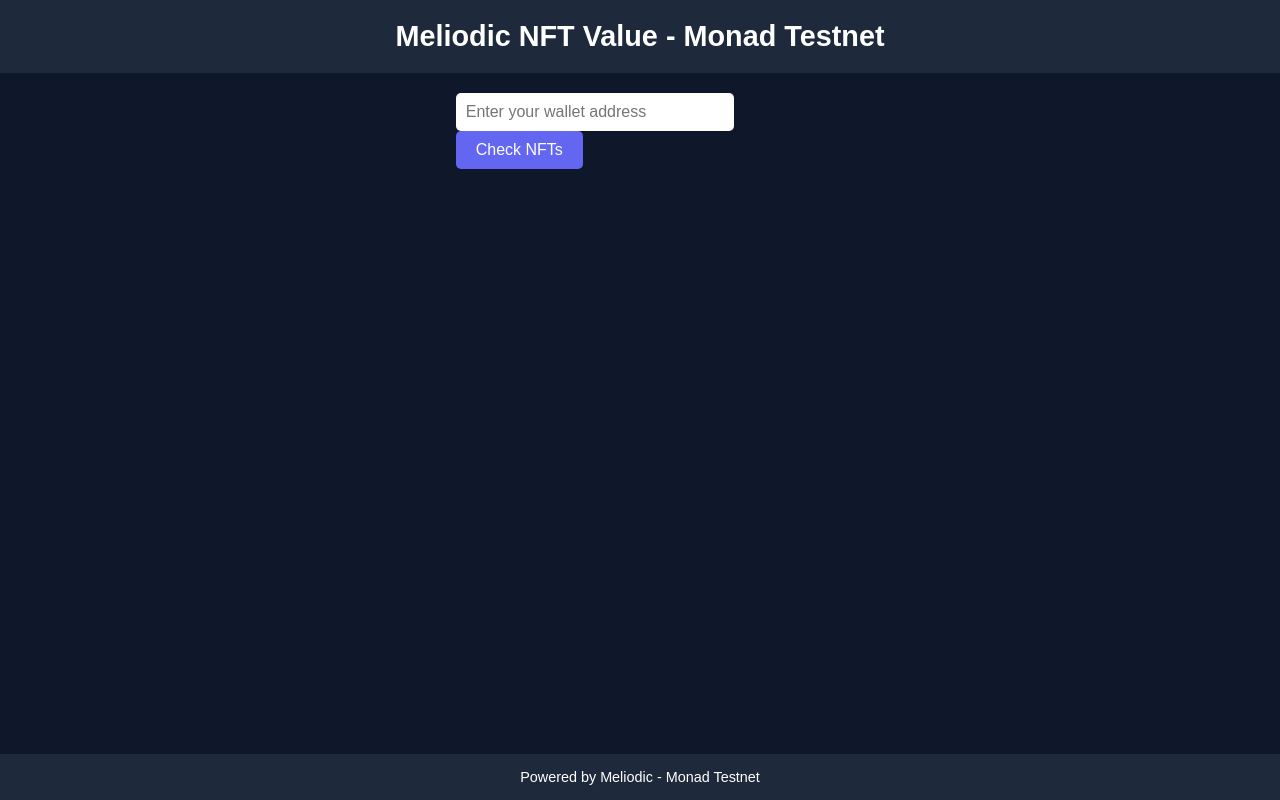
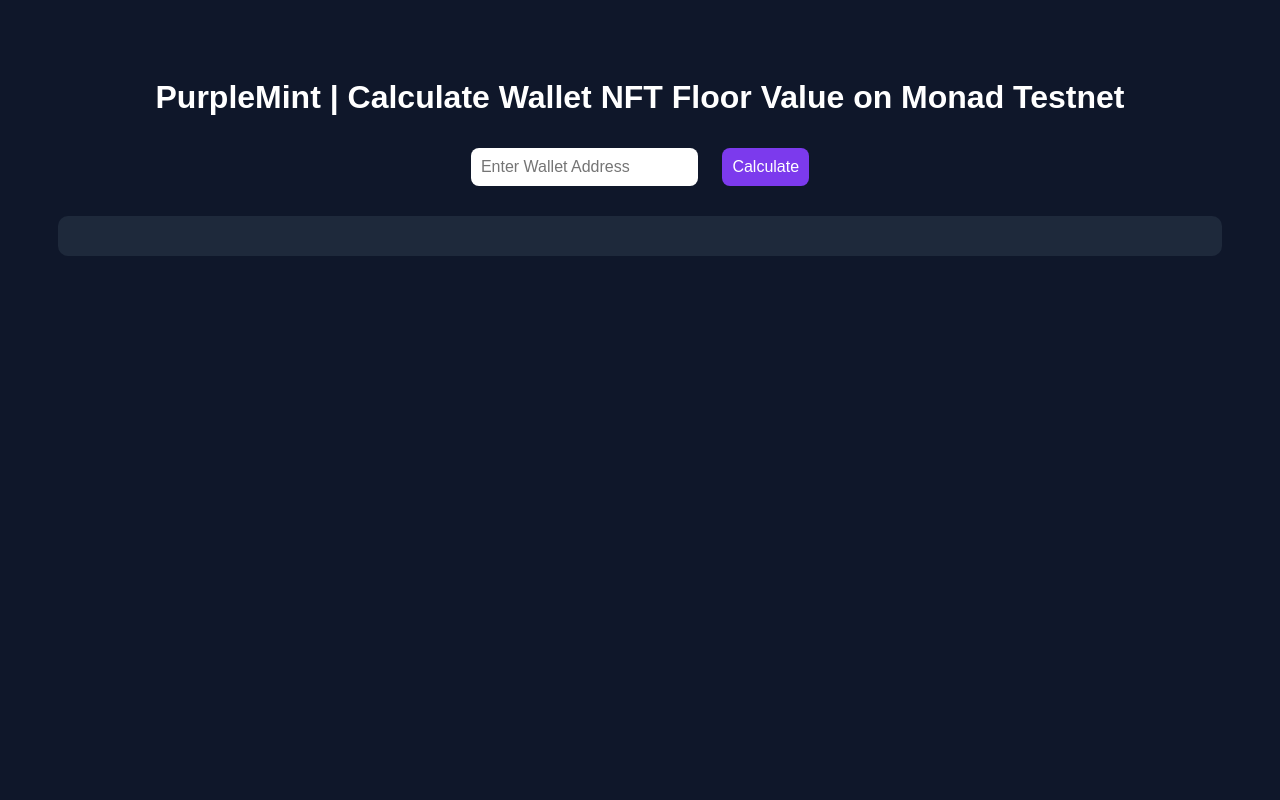
Before and after one commit to meliodic7/Purple-mint-value, a plain HTML site: page index.html in a window 1280 px wide. Drawn offline with Linux system fonts and the light colour scheme.

Commit message:
Update index.html

```diff
--- a/index.html
+++ b/index.html
@@ -3,129 +3,89 @@
 <head>
   <meta charset="UTF-8">
   <meta name="viewport" content="width=device-width, initial-scale=1.0">
-  <title>Meliodic NFT Value - Monad Testnet</title>
+  <title>PurpleMint | NFT Value</title>
   <style>
     body {
-      font-family: 'Arial', sans-serif;
-      background: #0f172a;
+      font-family: Arial, sans-serif;
+      background-color: #0f172a;
       color: #fff;
-      margin: 0;
-      padding: 0;
-      display: flex;
-      flex-direction: column;
-      min-height: 100vh;
+      text-align: center;
+      padding: 50px;
     }
-    header {
-      background: #1e293b;
-      padding: 20px;
-      text-align: center;
-      font-size: 1.8em;
-      font-weight: bold;
-    }
-    main {
-      flex: 1;
-      padding: 20px;
-      max-width: 900px;
-      margin: 0 auto;
-    }
-    input[type="text"] {
-      width: 70%;
+    input, button {
       padding: 10px;
-      font-size: 1em;
-      border-radius: 5px;
+      margin: 10px;
+      font-size: 16px;
+      border-radius: 8px;
       border: none;
-      margin-right: 10px;
     }
     button {
-      padding: 10px 20px;
-      font-size: 1em;
-      border: none;
-      border-radius: 5px;
-      background: #6366f1;
+      background-color: #7c3aed;
       color: #fff;
       cursor: pointer;
     }
     button:hover {
-      background: #4f46e5;
+      background-color: #9d4edd;
     }
-    .nft-list {
-      margin-top: 30px;
-      display: grid;
-      grid-template-columns: repeat(auto-fit, minmax(150px, 1fr));
-      gap: 20px;
-    }
-    .nft-card {
-      background: #1e293b;
+    #result {
+      margin-top: 20px;
+      font-size: 18px;
+      background-color: #1e293b;
+      padding: 20px;
       border-radius: 10px;
-      padding: 10px;
-      text-align: center;
-    }
-    .nft-card img {
-      max-width: 100%;
-      border-radius: 8px;
-    }
-    footer {
-      text-align: center;
-      padding: 15px;
-      background: #1e293b;
-      font-size: 0.9em;
     }
   </style>
 </head>
 <body>
-  <header>Meliodic NFT Value - Monad Testnet</header>
-  <main>
-    <div>
-      <input type="text" id="walletAddress" placeholder="Enter your wallet address">
-      <button onclick="fetchNFTs()">Check NFTs</button>
-    </div>
-    <div id="totalValue" style="margin-top:20px; font-size:1.2em;"></div>
-    <div class="nft-list" id="nftList"></div>
-  </main>
-  <footer>Powered by Meliodic - Monad Testnet</footer>
+  <h1>PurpleMint | Calculate Wallet NFT Floor Value on Monad Testnet</h1>
+  <input type="text" id="wallet" placeholder="Enter Wallet Address">
+  <button onclick="getNFTValue()">Calculate</button>
+
+  <div id="result"></div>
 
   <script>
-    const API_ENDPOINT = 'https://monad-testnet.blockvision.org/v1/33AN8MPaYtmLmuxH51GcHaIm3PE';
-
-    async function fetchNFTs() {
-      const address = document.getElementById('walletAddress').value.trim();
-      if (!address) {
-        alert('Please enter a wallet address!');
+    async function getNFTValue() {
+      const wallet = document.getElementById('wallet').value.trim();
+      if (!wallet) {
+        alert('Please enter a wallet address');
         return;
       }
-
-      const nftListDiv = document.getElementById('nftList');
-      const totalDiv = document.getElementById('totalValue');
-      nftListDiv.innerHTML = 'Loading...';
-      totalDiv.innerText = '';
+      document.getElementById('result').innerText = 'Fetching NFT data...';
 
       try {
-        const response = await fetch(`${API_ENDPOINT}?address=${address}`);
-        const data = await response.json();
+        // Fetch NFTs from Monad Testnet API with your key
+        const nftResponse = await fetch(
+          `https://api.monad.xyz/testnet/nfts?wallet=${wallet}&key=33AN8MPaYtmLmuxH51GcHaIm3PE`
+        );
+        const nftData = await nftResponse.json();
 
-        if (!data || !data.nfts || data.nfts.length === 0) {
-          nftListDiv.innerHTML = 'No NFTs found in this wallet.';
+        if (!nftData || nftData.length === 0) {
+          document.getElementById('result').innerText = 'No NFTs found in this wallet.';
           return;
         }
 
-        let totalValue = 0;
-        let html = '';
-        data.nfts.forEach(nft => {
-          html += `
-            <div class="nft-card">
-              <img src="${nft.imageURL}" alt="${nft.name}">
-              <div>${nft.name}</div>
-              <div>Collection: ${nft.collection.name}</div>
-            </div>
-          `;
-          totalValue += nft.value || 0; // assuming `value` field exists
+        // Calculate total NFT floor value in MON
+        let totalValueMON = 0;
+        nftData.forEach(nft => {
+          totalValueMON += parseFloat(nft.floor_price || 0);
         });
 
-        nftListDiv.innerHTML = html;
-        totalDiv.innerText = 'Total NFT Value: ' + totalValue + ' $MON';
+        // Fetch MON price in USD (using CoinGecko)
+        const priceResponse = await fetch(
+          `https://api.coingecko.com/api/v3/simple/price?ids=monad&vs_currencies=usd`
+        );
+        const priceData = await priceResponse.json();
+        const monPriceUSD = priceData.monad?.usd || 0;
+
+        const totalValueUSD = (totalValueMON * monPriceUSD).toFixed(2);
+
+        document.getElementById('result').innerHTML = `
+          <p>Total NFT Floor Value: <strong>${totalValueMON} MON</strong></p>
+          <p>Total Value in USD: <strong>$${totalValueUSD}</strong></p>
+        `;
       } catch (err) {
         console.error(err);
-        nftListDiv.innerHTML = 'Error fetching NFTs. Make sure the wallet address is correct.';
+        document.getElementById('result').innerText = 'Error fetching NFT data. Make sure wallet address and API key are correct.';
       }
     }
   </script>
```
